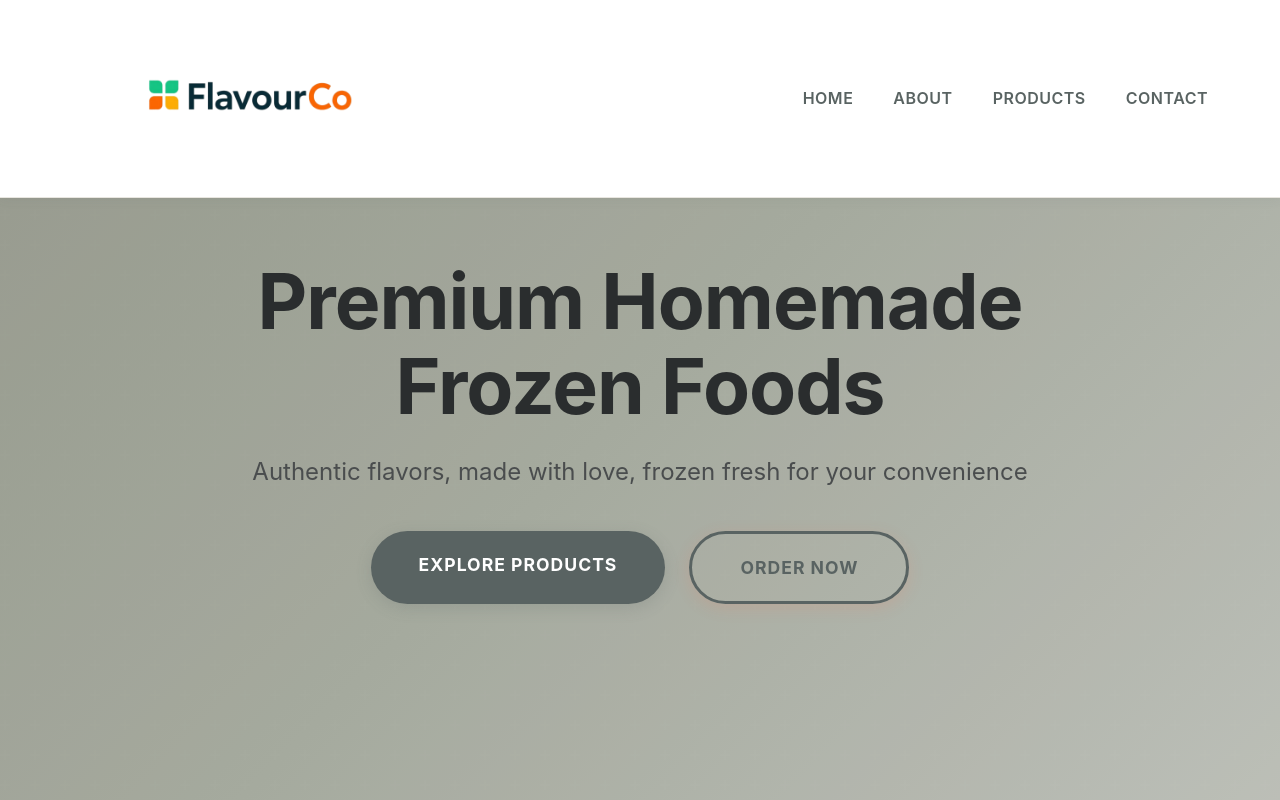
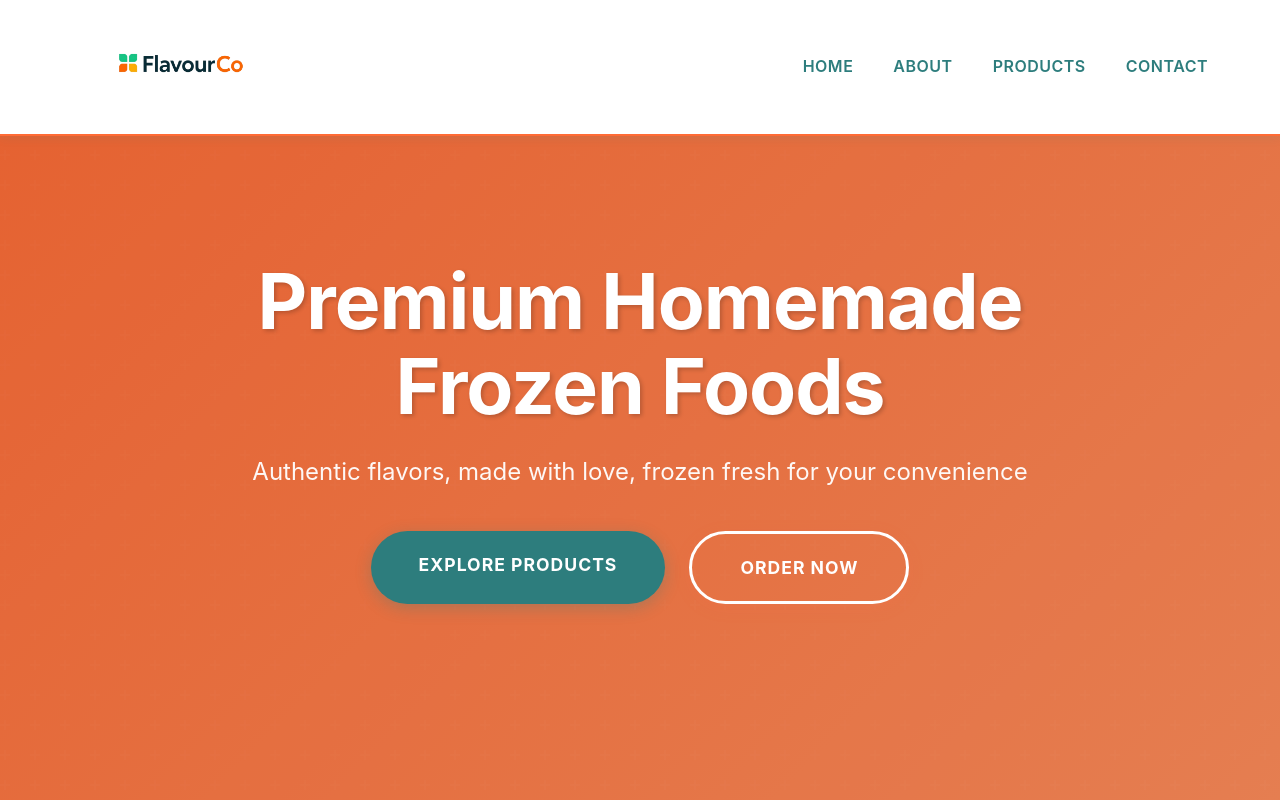
Before and after one commit to Temptingdude/FlavourCo, a React (Vite) app: page / in a window 1280 px wide. Shown: the top 800 px of the page. Built offline with nearby package versions, Linux system fonts and the light colour scheme.

Commit message:
Reduce logo spacing and update color theme to match vibrant logo colors (orange, teal, green, blue, yellow)

```diff
--- a/src/App.css
+++ b/src/App.css
@@ -12,10 +12,10 @@
   right: 0;
   background: var(--bg-light);
   backdrop-filter: blur(10px);
-  box-shadow: 0 2px 10px rgba(89, 99, 98, 0.08);
+  box-shadow: 0 2px 10px rgba(45, 125, 125, 0.1);
   z-index: 1000;
   transition: all 0.3s ease;
-  border-bottom: 1px solid var(--accent-warm);
+  border-bottom: 2px solid var(--primary);
 }
 
 .header.scrolled {
@@ -26,16 +26,17 @@
   display: flex;
   justify-content: space-between;
   align-items: center;
-  padding: 0.3rem 0;
-  min-height: 180px;
+  padding: 0.5rem 0;
+  min-height: 120px;
 }
 
 .logo-img {
-  height: 180px;
-  max-height: 180px;
+  height: 110px;
+  max-height: 110px;
   width: auto;
   object-fit: contain;
   transition: transform 0.3s ease;
+  margin: 0;
 }
 
 .logo-img:hover {
@@ -65,7 +66,7 @@
   left: 0;
   width: 0;
   height: 3px;
-  background: var(--secondary);
+  background: var(--primary);
   transition: width 0.3s ease;
 }
 
@@ -84,8 +85,8 @@
   display: flex;
   align-items: center;
   justify-content: center;
-  background: linear-gradient(135deg, var(--primary) 0%, var(--primary-light) 50%, var(--primary-lighter) 100%);
-  color: var(--text-dark);
+  background: linear-gradient(135deg, var(--primary) 0%, var(--primary-light) 100%);
+  color: var(--text-on-dark);
   text-align: center;
   padding: 8rem 2rem 4rem;
   overflow: hidden;
@@ -123,14 +124,15 @@
   font-weight: 700;
   margin-bottom: 1.5rem;
   line-height: 1.1;
-  color: var(--text-dark);
+  color: var(--text-on-dark);
   letter-spacing: -1px;
+  text-shadow: 2px 2px 4px rgba(0, 0, 0, 0.2);
 }
 
 .hero-subtitle {
   font-size: clamp(1.2rem, 2.5vw, 1.5rem);
   margin-bottom: 2.5rem;
-  color: var(--text-medium);
+  color: rgba(255, 255, 255, 0.95);
   font-weight: 400;
   line-height: 1.6;
 }
@@ -159,33 +161,33 @@
 .btn-primary {
   background: var(--secondary);
   color: var(--text-on-dark);
-  box-shadow: 0 4px 16px rgba(89, 99, 98, 0.2);
+  box-shadow: 0 4px 16px rgba(45, 125, 125, 0.3);
 }
 
 .btn-primary:hover {
   background: var(--secondary-dark);
   transform: translateY(-3px);
-  box-shadow: 0 6px 24px rgba(89, 99, 98, 0.3);
+  box-shadow: 0 6px 24px rgba(45, 125, 125, 0.4);
   color: var(--text-on-dark);
 }
 
 .btn-secondary {
   background: transparent;
-  color: var(--secondary);
-  border: 3px solid var(--secondary);
+  color: var(--text-on-dark);
+  border: 3px solid var(--text-on-dark);
 }
 
 .btn-secondary:hover {
-  background: var(--secondary);
-  color: var(--text-on-dark);
+  background: var(--text-on-dark);
+  color: var(--primary);
   transform: translateY(-3px);
-  box-shadow: 0 6px 24px rgba(89, 99, 98, 0.3);
+  box-shadow: 0 6px 24px rgba(255, 255, 255, 0.3);
 }
 
 .btn-product {
   padding: 0.8rem 2rem;
   font-size: 0.95rem;
-  background: var(--secondary);
+  background: var(--primary);
   color: var(--text-on-dark);
   border-radius: 30px;
   width: 100%;
@@ -193,9 +195,9 @@
 }
 
 .btn-product:hover {
-  background: var(--secondary-dark);
+  background: var(--primary-dark);
   transform: translateY(-2px);
-  box-shadow: 0 4px 16px rgba(89, 99, 98, 0.2);
+  box-shadow: 0 4px 16px rgba(255, 107, 53, 0.3);
 }
 
 /* Section Styles */
@@ -211,7 +213,7 @@ section {
 .section-header h2 {
   font-size: clamp(2.5rem, 5vw, 3.5rem);
   margin-bottom: 1rem;
-  color: var(--text-dark);
+  color: var(--secondary);
   font-weight: 800;
 }
 
@@ -238,7 +240,7 @@ section {
 .about-text h3 {
   font-size: 2rem;
   margin-bottom: 1.5rem;
-  color: var(--secondary);
+  color: var(--primary);
   font-weight: 700;
 }
 
@@ -266,7 +268,7 @@ section {
 
 .feature:hover {
   transform: translateY(-8px);
-  box-shadow: 0 8px 32px rgba(89, 99, 98, 0.15);
+  box-shadow: 0 8px 32px rgba(255, 107, 53, 0.2);
   border-color: var(--primary);
 }
 
@@ -312,8 +314,8 @@ section {
 
 .product-card:hover {
   transform: translateY(-10px);
-  box-shadow: 0 12px 40px rgba(89, 99, 98, 0.2);
-  border-color: var(--secondary);
+  box-shadow: 0 12px 40px rgba(255, 107, 53, 0.25);
+  border-color: var(--primary);
 }
 
 .product-image-wrapper {
@@ -339,7 +341,7 @@ section {
   position: absolute;
   top: 1rem;
   right: 1rem;
-  background: var(--secondary);
+  background: var(--primary);
   color: var(--text-on-dark);
   padding: 0.5rem 1rem;
   border-radius: 20px;
@@ -347,7 +349,7 @@ section {
   font-weight: 700;
   text-transform: uppercase;
   letter-spacing: 0.5px;
-  box-shadow: 0 4px 16px rgba(89, 99, 98, 0.2);
+  box-shadow: 0 4px 16px rgba(255, 107, 53, 0.3);
 }
 
 .product-info {
@@ -402,9 +404,9 @@ section {
 }
 
 .contact-item:hover {
-  border-color: var(--secondary);
+  border-color: var(--primary);
   transform: translateX(5px);
-  box-shadow: 0 4px 16px rgba(89, 99, 98, 0.15);
+  box-shadow: 0 4px 16px rgba(255, 107, 53, 0.2);
 }
 
 .contact-icon {
@@ -449,8 +451,8 @@ section {
 .form-group input:focus,
 .form-group textarea:focus {
   outline: none;
-  border-color: var(--secondary);
-  box-shadow: 0 0 0 4px rgba(89, 99, 98, 0.1);
+  border-color: var(--primary);
+  box-shadow: 0 0 0 4px rgba(255, 107, 53, 0.1);
   background: var(--bg-light);
 }
 
@@ -461,8 +463,8 @@ section {
 
 /* Footer */
 .footer {
-  background: linear-gradient(135deg, var(--primary) 0%, var(--primary-light) 50%, var(--primary-lighter) 100%);
-  color: var(--text-dark);
+  background: linear-gradient(135deg, var(--primary) 0%, var(--primary-light) 100%);
+  color: var(--text-on-dark);
   padding: 4rem 0 2rem;
 }
 
@@ -482,7 +484,7 @@ section {
 }
 
 .footer-section h4 {
-  color: var(--text-dark);
+  color: var(--text-on-dark);
   margin-bottom: 1.5rem;
   font-size: 1.2rem;
   font-weight: 700;
@@ -491,29 +493,29 @@ section {
 }
 
 .footer-section p {
-  color: var(--text-medium);
+  color: rgba(255, 255, 255, 0.9);
   line-height: 1.7;
   font-size: 1rem;
 }
 
 .footer-section a {
   display: block;
-  color: var(--text-medium);
+  color: rgba(255, 255, 255, 0.85);
   margin-bottom: 0.75rem;
   transition: all 0.3s ease;
   font-size: 1rem;
 }
 
 .footer-section a:hover {
-  color: var(--secondary);
+  color: var(--text-on-dark);
   transform: translateX(5px);
 }
 
 .footer-bottom {
   text-align: center;
   padding-top: 2rem;
-  border-top: 1px solid var(--accent-warm);
-  color: var(--text-medium);
+  border-top: 1px solid rgba(255, 255, 255, 0.2);
+  color: rgba(255, 255, 255, 0.8);
   font-size: 0.95rem;
 }
 
--- a/src/index.css
+++ b/src/index.css
@@ -5,33 +5,37 @@
 }
 
 :root {
-  /* Logo Colors - Vibrant Variants */
-  --logo-dark: #596362;
-  --logo-light: #A6AA9C;
+  /* Logo Colors - Vibrant Colors from Logo */
+  --logo-teal: #2d7d7d;
+  --logo-orange: #ff6b35;
+  --logo-green: #4caf50;
+  --logo-blue: #42a5f5;
+  --logo-yellow: #ffc107;
 
-  /* Primary Colors - Based on Logo Right Side (#A6AA9C) */
-  --primary: #A6AA9C;
-  --primary-dark: #8f9386;
-  --primary-light: #b8bdb0;
-  --primary-lighter: #d1d4cc;
+  /* Primary Colors - Based on Logo Orange */
+  --primary: #ff6b35;
+  --primary-dark: #e55a2b;
+  --primary-light: #ff8c5a;
+  --primary-lighter: #ffb399;
 
-  /* Secondary Colors - Based on Logo Left Side (#596362) */
-  --secondary: #596362;
-  --secondary-dark: #4a5353;
-  --secondary-light: #6d7a7a;
+  /* Secondary Colors - Based on Logo Teal */
+  --secondary: #2d7d7d;
+  --secondary-dark: #1f5f5f;
+  --secondary-light: #3d9d9d;
 
-  /* Accent Colors - Elegant & Professional */
-  --accent-gold: #c9b99b;
-  --accent-cream: #f5f3ed;
-  --accent-warm: #e8e6e0;
-  --accent-light: #faf9f6;
+  /* Accent Colors - From Logo */
+  --accent-green: #4caf50;
+  --accent-blue: #42a5f5;
+  --accent-yellow: #ffc107;
+  --accent-cream: #fff8f0;
+  --accent-warm: #ffe5d9;
 
   /* Background Colors */
-  --bg-primary: #faf9f6;
+  --bg-primary: #f5f5f5;
   --bg-light: #ffffff;
   --bg-dark: #2a2d2e;
-  --bg-gradient-start: #A6AA9C;
-  --bg-gradient-end: #b8bdb0;
+  --bg-gradient-start: #ff6b35;
+  --bg-gradient-end: #ff8c5a;
 
   /* Text Colors */
   --text-dark: #2a2d2e;
```
